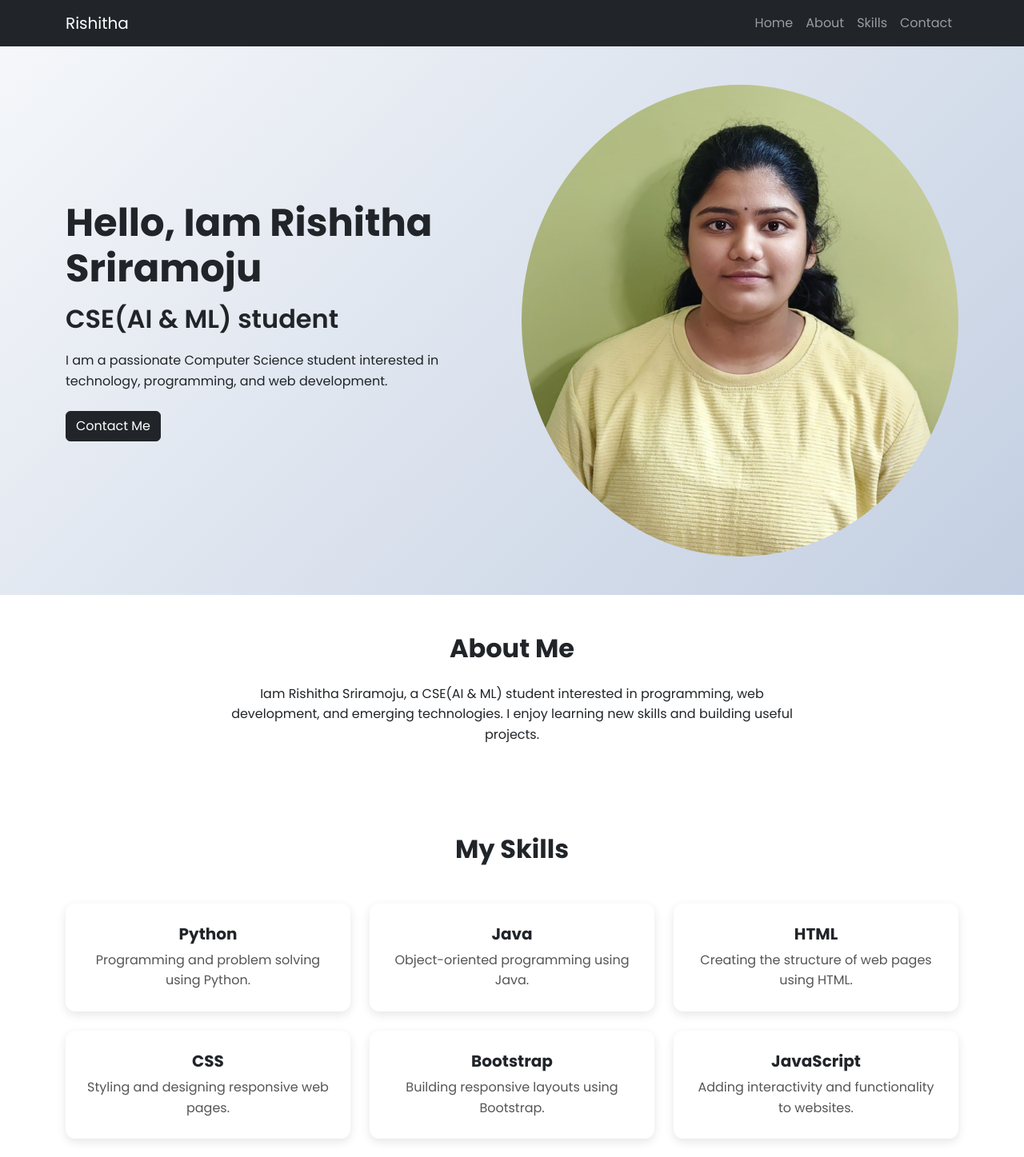
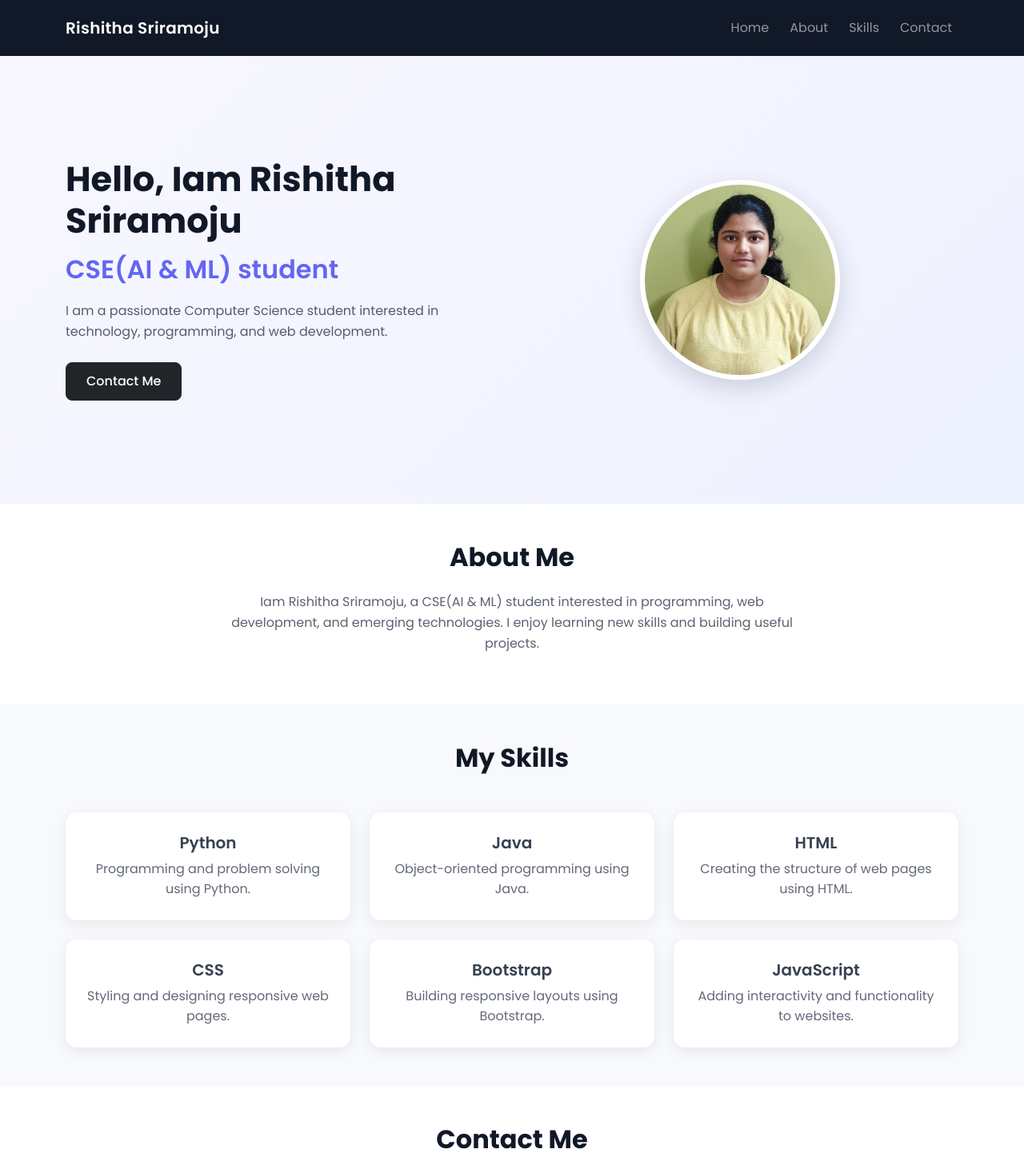
Before and after one commit to rishithasriramoju2007-lab/dev-folio-project, a plain HTML site: page index.html in a window 1280 px wide. Shown: the top 1447 px of the page at 80% size. Drawn offline with nearby package versions, Linux system fonts and the light colour scheme.

Commit message:
Update Dev-Folio styling

```diff
--- a/index.html
+++ b/index.html
@@ -28,7 +28,7 @@
     <!-- Navbar -->
     <nav class="navbar navbar-expand-lg navbar-dark bg-dark">
       <div class="container">
-        <a class="navbar-brand" href="#">Rishitha</a>
+        <a class="navbar-brand" href="#">Rishitha Sriramoju</a>
 
         <button
           class="navbar-toggler"
--- a/style.css
+++ b/style.css
@@ -1,90 +1,178 @@
-/* General Styling */
+/* ================================
+   GENERAL STYLING
+================================ */
 body {
-    font-family:  'poppins', sans-serif;
+    font-family: 'Poppins', sans-serif;
     line-height: 1.6;
+    color: #252a34;
+    background-color: #ffffff;
 }
 
-/* Hero Section */
+/* ================================
+   NAVBAR
+================================ */
+.navbar {
+    background-color: #111827 !important;
+    padding: 14px 0;
+}
+
+.navbar-brand {
+    font-weight: 600;
+    letter-spacing: 0.3px;
+}
+
+.nav-link {
+    margin-left: 10px;
+    transition: color 0.3s ease;
+}
+
+.nav-link:hover {
+    color: #c4b5fd !important;
+}
+
+/* ================================
+   HERO SECTION
+================================ */
 #home {
-    background: linear-gradient(135deg, #f5f7fa, #c3cfe2);
+    background: linear-gradient(135deg, #f8f7ff, #eef2ff);
     min-height: 70vh;
     display: flex;
     align-items: center;
 }
 
-/* Skill Cards */
-.card {
-    transition: transform 0.3s ease;
-}
-
-.card:hover {
-    transform: translateY(-8px);
-}
-
-/* Navigation Links */
-.nav-link {
-    transition: color 0.3s ease;
-}
-
-.nav-link:hover {
-    color: #ffc107 !important;
-}
-
-/* Section Headings */
-section h2 {
-    font-weight: bold;
-}
-/* Hero Text */
 #home h1 {
-    font-size: 3rem;
-    font-weight: bold;
+    font-size: 2.7rem;
+    font-weight: 700;
+    color: #111827;
 }
 
 #home h2 {
     margin-top: 15px;
     font-weight: 600;
+    color: #6366f1;
 }
 
 #home p {
     margin-top: 20px;
     margin-bottom: 25px;
+    color: #555b6e;
 }
-/* Skill Card Styling */
+
+/* Hero Button */
+#home .btn {
+    padding: 11px 25px;
+    border-radius: 8px;
+    font-weight: 500;
+    transition: transform 0.3s ease, box-shadow 0.3s ease;
+}
+
+#home .btn:hover {
+    transform: translateY(-2px);
+    box-shadow: 0 6px 15px rgba(0, 0, 0, 0.15);
+}
+
+/* Profile Photo */
+#home img {
+    width: 250px;
+    height: 250px;
+    object-fit: cover;
+    border: 6px solid #ffffff;
+    box-shadow: 0 10px 30px rgba(31, 41, 55, 0.18);
+}
+
+/* ================================
+   SECTION HEADINGS
+================================ */
+section h2 {
+    font-weight: 700;
+    color: #111827;
+}
+
+/* ================================
+   ABOUT SECTION
+================================ */
+#about {
+    background-color: #ffffff;
+}
+
+#about p {
+    color: #5b6272;
+}
+
+/* ================================
+   SKILLS SECTION
+================================ */
+#skills {
+    background-color: #f8f9fc;
+}
+
 .card {
     border: none;
-    border-radius: 12px;
+    border-radius: 14px;
     padding: 10px;
-    box-shadow: 0 4px 12px rgba(0, 0, 0, 0.1);
+    box-shadow: 0 5px 18px rgba(0, 0, 0, 0.07);
+    transition: transform 0.3s ease, box-shadow 0.3s ease;
+    background-color: #ffffff;
+}
+
+.card:hover {
+    transform: translateY(-5px);
+    box-shadow: 0 10px 25px rgba(0, 0, 0, 0.11);
 }
 
 .card-title {
-    font-weight: bold;
+    font-weight: 600;
+    color: #374151;
 }
 
 .card-text {
-    color: #555;
+    color: #626978;
 }
-/* Contact Form Styling */
+
+/* ================================
+   CONTACT SECTION
+================================ */
 #contact {
-    background-color: #f8f9fa;
+    background-color: #ffffff;
 }
 
 #contact h2 {
     margin-bottom: 30px;
 }
 
+#contact .form-label {
+    font-weight: 500;
+    color: #374151;
+}
+
 #contact .form-control {
     border-radius: 8px;
     padding: 12px;
+    border: 1px solid #d9dce3;
+}
+
+#contact .form-control:focus {
+    border-color: #818cf8;
+    box-shadow: 0 0 0 0.2rem rgba(99, 102, 241, 0.12);
 }
 
 #contact .btn {
     padding: 10px 30px;
     border-radius: 8px;
+    font-weight: 500;
+    transition: transform 0.3s ease;
 }
-/* Footer Styling */
+
+#contact .btn:hover {
+    transform: translateY(-2px);
+}
+
+/* ================================
+   FOOTER
+================================ */
 footer {
     margin-top: 30px;
+    background-color: #111827 !important;
 }
 
 footer a {
@@ -95,3 +183,27 @@ footer a {
 footer a:hover {
     opacity: 0.7;
 }
+
+/* ================================
+   MOBILE RESPONSIVE
+================================ */
+@media (max-width: 576px) {
+    #home {
+        min-height: auto;
+        padding-top: 60px !important;
+        padding-bottom: 60px !important;
+    }
+
+    #home h1 {
+        font-size: 2.2rem;
+    }
+
+    #home h2 {
+        font-size: 1.4rem;
+    }
+
+    #home img {
+        width: 190px;
+        height: 190px;
+    }
+}
```
